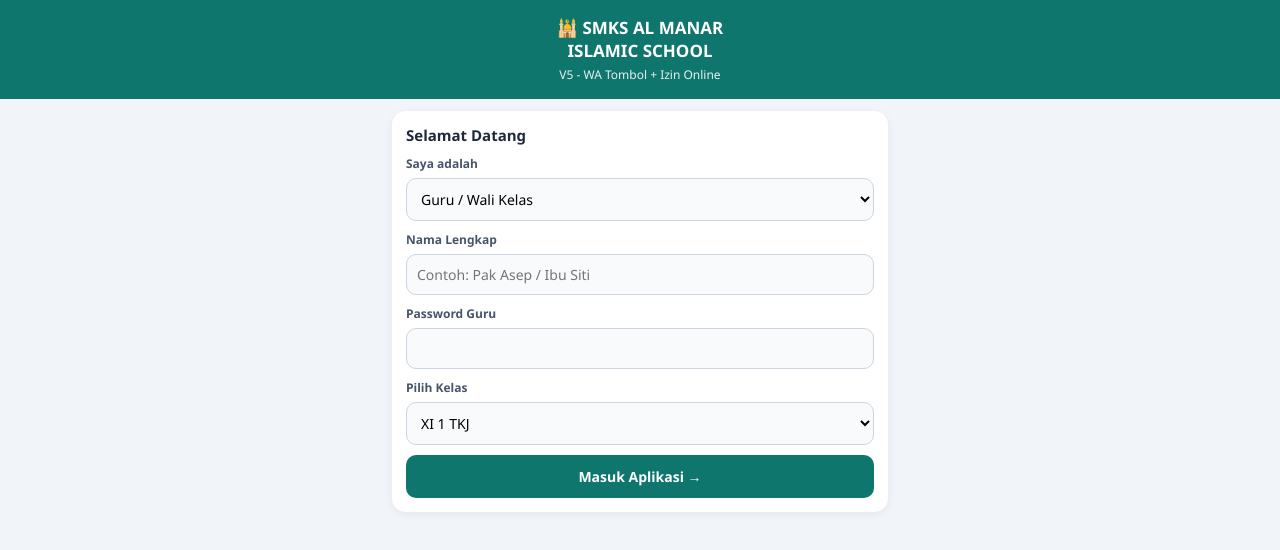
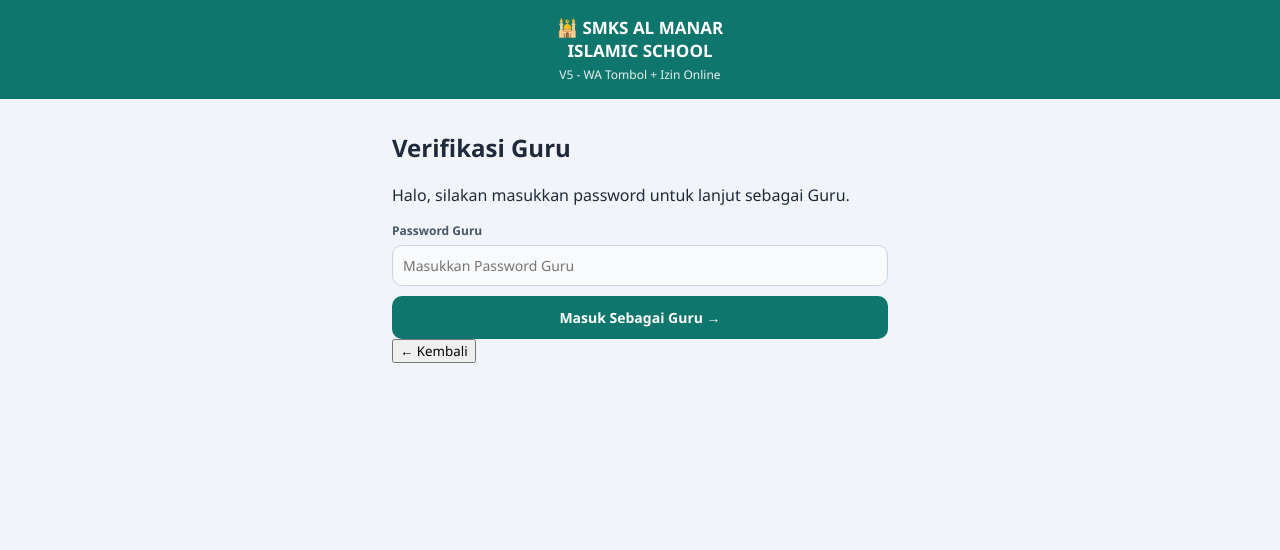
Before and after one commit to asepabdulkholiq34-pixel/almanar, a plain HTML site: page index.html in a window 1280 px wide. Both pictures are taken after a click on the button "Masuk Aplikasi →". Drawn offline with Linux system fonts and the light colour scheme.

Commit message:
Update index.html

```diff
--- a/index.html
+++ b/index.html
@@ -43,13 +43,19 @@ table{width:100%;border-collapse:collapse;font-size:13px}td,th{padding:8px 4px;b
     <h3>Selamat Datang</h3>
     <label>Saya adalah</label><select id="role" onchange="cekRole()"><option value="guru">Guru / Wali Kelas</option><option value="ortu">Orang Tua / Wali Siswa</option></select>
     <label>Nama Lengkap</label><input id="namaLogin" placeholder="Contoh: Pak Asep / Ibu Siti">
-    <div id="boxPass"><label>Password Guru</label><input id="passGuru" type="password"></div>
+
     <label>Pilih Kelas</label><select id="kelasLogin"><option>XI 1 TKJ</option><option>XI 1 AKL</option></select>
     <div id="boxAnak" class="hidden"><label>Pilih Nama Anak Anda</label><select id="pilihAnak"></select></div>
     <button class="btn btn-green" onclick="masuk()">Masuk Aplikasi →</button>
   </div>
 </div>
-
+<div id="page-pass" class="container hidden">
+<h2>Verifikasi Guru</h2>
+<p>Halo, silakan masukkan password untuk lanjut sebagai Guru.</p>
+<label>Password Guru</label><input id="passGuru" type="password" placeholder="Masukkan Password Guru">
+<button class="btn btn-green" onclick="cekPassGuru()">Masuk Sebagai Guru →</button>
+<button onclick="batalPass()">← Kembali</button>
+</div>
 <div id="page-app" class="container hidden">
   <div class="card">
     <div style="display:flex;justify-content:space-between;align-items:center"><div><h3 style="margin:0">👋 Halo, <span id="namaTampil"></span></h3><p style="font-size:13px;margin:4px 0">Kelas: <b id="kelasTampil"></b></p></div><span id="badgeRole"></span></div>
@@ -132,9 +138,9 @@ function save(){localStorage.setItem('almanar_v5',JSON.stringify(data));localSto
 function cekRole(){let r=document.getElementById('role').value;document.getElementById('boxPass').classList.toggle('hidden',r!=='guru');document.getElementById('boxAnak').classList.toggle('hidden',r!=='ortu');if(r==='ortu') isiPilihAnak();}
 function isiPilihAnak(){let k=document.getElementById('kelasLogin').value;let sel=document.getElementById('pilihAnak');sel.innerHTML=data[k].map(s=>`<option>${s.nama}</option>`).join('');}
 document.getElementById('kelasLogin').addEventListener('change',()=>{if(document.getElementById('role').value==='ortu') isiPilihAnak();});
-function masuk(){
+function masuk(sudahCek){
  let role=document.getElementById('role').value; namaUser=document.getElementById('namaLogin').value||'Asep'; kelasAktif=document.getElementById('kelasLogin').value; isGuru=(role==='guru');
- if(isGuru && document.getElementById('passGuru').value!=='almanar123'){alert('❌ Password Guru salah!');return;}
+ if(isGuru && !sudahCek){document.getElementById('page-login').classList.add('hidden');document.getElementById('page-pass').classList.remove('hidden');window.scrollTo(0,0);return;}
  if(!isGuru) anakDipilih=document.getElementById('pilihAnak').value;
  document.getElementById('namaTampil').innerText=namaUser + (!isGuru? ' (Ortu '+anakDipilih+')':'');
  document.getElementById('kelasTampil').innerText=kelasAktif; document.getElementById('badgeRole').innerHTML=isGuru?'<span class="guru-badge">👨‍🏫 GURU</span>':'<span class="ortu-badge">👪 ORANG TUA</span>';
@@ -146,6 +152,8 @@ function masuk(){
  if(!isGuru) document.getElementById('izinNama').value=anakDipilih;
  renderAll();
 }
+  function cekPassGuru(){if(document.getElementById('passGuru').value!=='almanar123'){alert('❌ Password Guru salah!');return;}document.getElementById('page-pass').classList.add('hidden');masuk(true);}
+function batalPass(){document.getElementById('page-pass').classList.add('hidden');document.getElementById('page-login').classList.remove('hidden');}
 function getSiswa(){let list=data[kelasAktif]||[]; if(!isGuru && anakDipilih) return list.filter(s=>s.nama===anakDipilih); return list;}
 function renderSiswa(){
  let cari=document.getElementById('cariSiswa').value.toLowerCase(); let list=getSiswa().filter(s=>s.nama.toLowerCase().includes(cari)); let html='';
```
